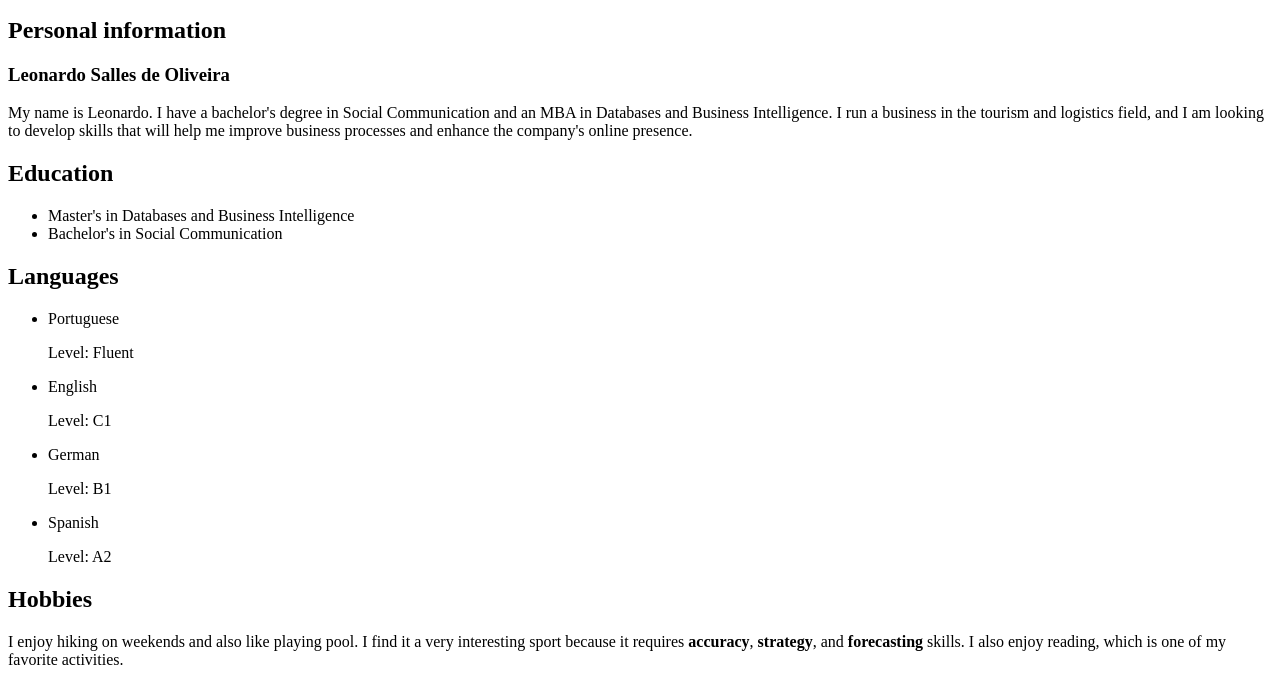
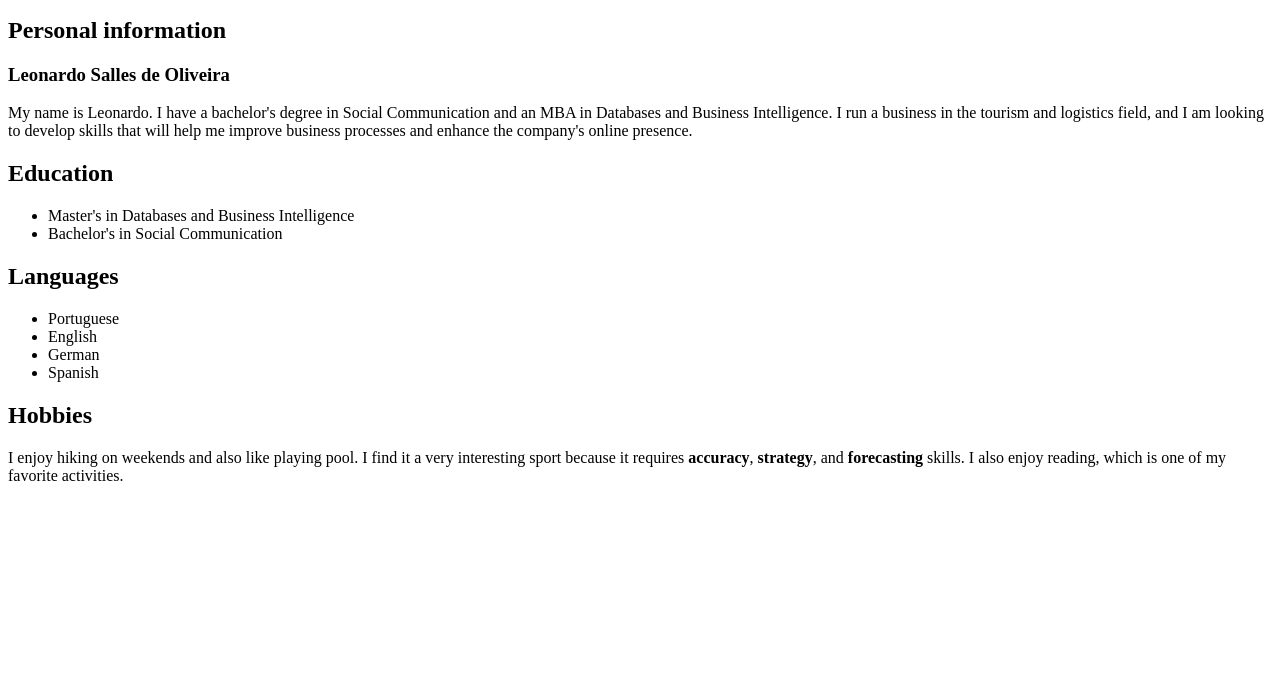
Before and after one commit to leoosalles/-webdev_project1, a plain HTML site: page index.html in a window 1280 px wide. Shown: the part 383-1068 px from the top of the page. After the commit the page ends 884 px from the top, so only its background shows below. Drawn offline with Linux system fonts and the light colour scheme.

Commit message:
Update index.html
Fixed the <ul> element by removing all <div> elements that were its children.

```diff
--- a/index.html
+++ b/index.html
@@ -37,10 +37,10 @@
 		<section>
 			<h2>Languages</h2>
 			<ul>
-				<li>Portuguese</li><div><p>Level: Fluent</p></div>
-				<li>English</li><div><p>Level: C1</p></div>
-				<li>German</li><div><p>Level: B1</p></div>
-				<li>Spanish</li><div><p>Level: A2</p></div>
+				<li>Portuguese</li>
+				<li>English</li>
+				<li>German</li>
+				<li>Spanish</li>
 			</ul>
 		</section>
 		<section>
```
